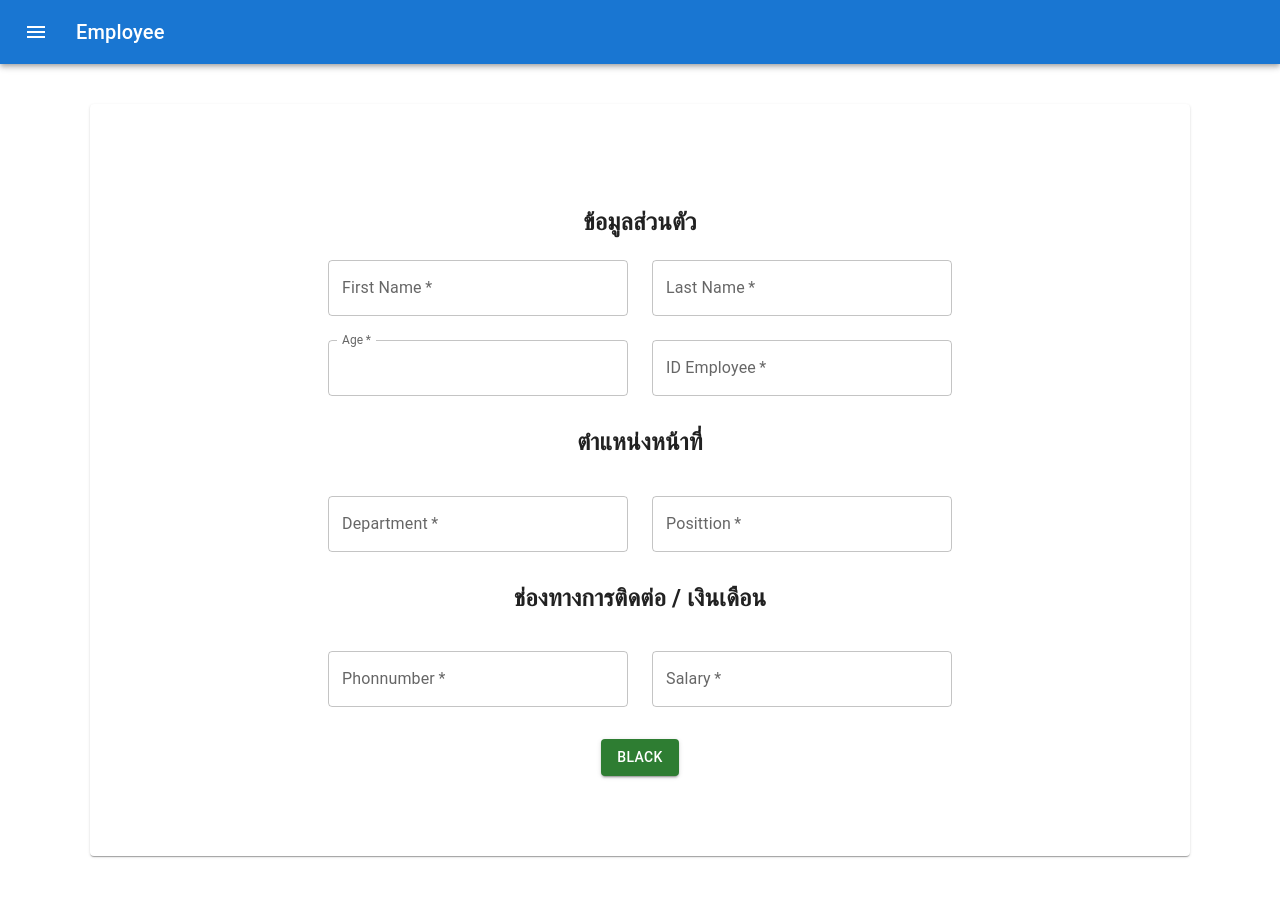
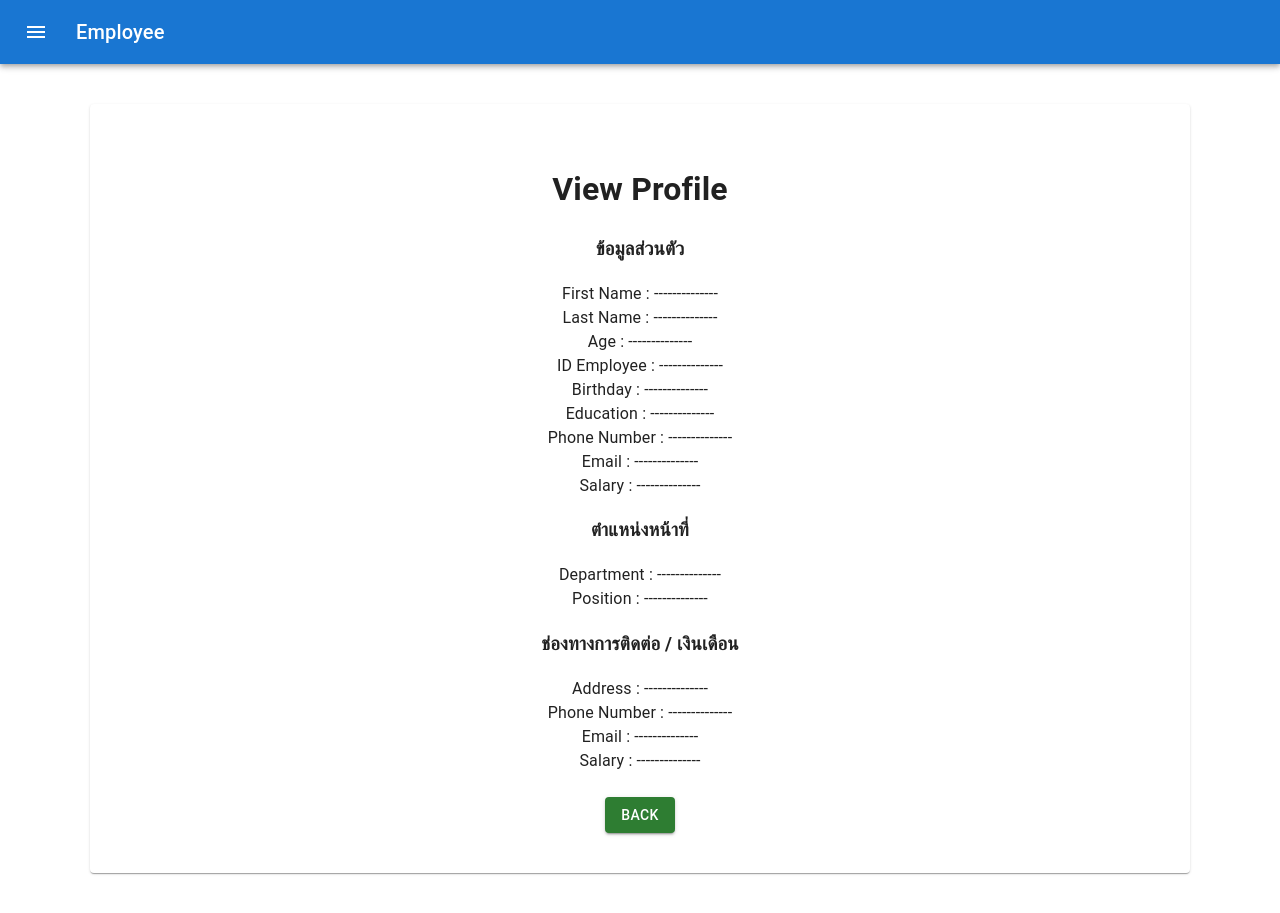
Before and after one commit to sxp1/EmployyeeProject, a React (Create React App) app: page /ViewProfile/1 in a window 1280 px wide. Built offline with nearby package versions, Linux system fonts and the light colour scheme; no server answers.

Commit message:
Update ViewProfile

```diff
--- a/src/component/ViewProfile.js
+++ b/src/component/ViewProfile.js
@@ -36,32 +36,22 @@ import FormHelperText from "@mui/material/FormHelperText";
 import Input from "@mui/material/Input";
 import User from "./user";
 import TextField from "@mui/material/TextField";
-import { useParams } from 'react-router-dom';
+import { useParams } from "react-router-dom";
 
 export default function Usercreate() {
-  // const {
-  //   register,
-  //   handleSubmit,
-  //   watch,
-  //   formState: { errors },
-  // } = useForm(
-
-  // );
   const onSubmit = (data) => {
     console.log(data);
   };
   const id = useParams();
-  useEffect(()=>{
+  useEffect(() => {
     var requestOptions = {
-      method: 'GET',
-      redirect: 'follow'
+      method: "GET",
+      redirect: "follow",
     };
     console.log(id.id);
     fetch(`http://192.168.56.117:3000/getdataupdate/${id.id}`, requestOptions)
-      .then(response => response.json())
-      .then(result => {
-
-
+      .then((response) => response.json())
+      .then((result) => {
         setlastname(result[0].lastname);
         setemployeeid(result[0].employeeid);
         setdepartment(result[0].department);
@@ -70,157 +60,80 @@ export default function Usercreate() {
         setposition(result[0].position);
         setsalary(result[0].salary);
         setfname(result[0].firstname);
-
       })
-      .catch(error => console.log('error', error));
-  }, [id])
+      .catch((error) => console.log("error", error));
+  }, [id]);
 
   const theme = {
     spacing: [0, 2, 3, 5, 8],
   };
 
-  const [fname,setfname] = useState('');
-  const [lastname,setlastname] = useState('');
-  const [employeeid,setemployeeid] = useState('');
-  const [department,setdepartment] = useState('');
-  const [age,setage] = useState('');
-  const [phonnumber,setphonnumber] = useState('');
-  const [position,setposition] = useState('');
-  const [salary,setsalary] = useState('');
+  const [fname, setfname] = useState("");
+  const [lastname, setlastname] = useState("");
+  const [employeeid, setemployeeid] = useState("");
+  const [department, setdepartment] = useState("");
+  const [age, setage] = useState("");
+  const [phonnumber, setphonnumber] = useState("");
+  const [position, setposition] = useState("");
+  const [salary, setsalary] = useState("");
 
   return (
     <React.Fragment>
       <CssBaseline />
       <Container maxWidth="xl" sx={{ p: 5 }}>
         <center>
-        <Paper sx={{ p: 10,width: "1100px" }} >
+          <Paper sx={{ p: 5, width: "1100px" }}>
             <center>
-
-              <h2> ข้อมูลส่วนตัว </h2>
-              <form
-
+              <h1> View Profile </h1>
+              <h3> ข้อมูลส่วนตัว </h3>
+              <div
+                class="container"
+                id="outlined-number"
+                sx={{ width: "300px" }}
               >
-                <div>
-                <TextField
-                    id="outlined-basic"
-                    label="First Name"
-                    variant="outlined"
-                    required
-                    sx={{
-                      mb: 1,
-                      fontSize: "var(--joy-fontSize-sm)",
-                      width: "300px",
-                    }}
-                    value={fname}
-                    onChange={(e)=> setfname(e.target.value)}
-                  />
-                  <TextField
-                    id="outlined-basic"
-                    label="Last Name"
-                    variant="outlined"
-                    required
-                    sx={{ mb: 1, fontSize: "var(--joy-fontSize-sm)",ml: 3, width: "300px" }}
-                    value={lastname}
-                    onChange={(e)=> setlastname(e.target.value)}
-                  />
+                  <div class="col">First Name : --------------</div>
+                  <div class="col">Last Name : --------------</div>
+                  <div class="col">Age : --------------</div>
+                  <div class="col">ID Employee : --------------</div>
+                  <div class="col">Birthday : --------------</div>
+                  <div class="col">Education : --------------</div>
+                  <div class="col">Phone Number : --------------</div>
+                  <div class="col">Email : --------------</div>
+                  <div class="col">Salary : --------------</div>
               </div>
               <div>
-                <TextField
+                <h3> ตำแหน่งหน้าที่ </h3>
+                <div
+                class="container"
                 id="outlined-number"
-                    label="Age"
-                    type="number"
-                    InputLabelProps={{ shrink: true }}
-                    inputProps={{ min: 1 }}
-                    margin="normal"
-                    required
-                    sx={{ width: "300px" }}
-                    value={age}
-                    onChange={(e)=> setage(e.target.value)}
-                  />
-                  <TextField
-                    id="outlined-basic"
-                    label="ID Employee"
-                    variant="outlined"
-                    required
-                    sx={{ mb: 1, fontSize: "var(--joy-fontSize-sm)",ml: 3, width: "300px" }}
-                    value={employeeid}
-                    onChange={(e)=> setemployeeid(e.target.value)}
-                    margin="normal"
-                  />
+                sx={{ width: "100px" }}
+               >
+                  <div class="col">Department : --------------</div>
+                  <div class="col">Position : --------------</div>
                 </div>
-
-                <div>
-                <h2> ตำแหน่งหน้าที่ </h2>
-                <TextField
-                    id="outlined-basic"
-                    label="Department"
-                    variant="outlined"
-                    required
-                    sx={{
-                      mb: 1,
-                      fontSize: "var(--joy-fontSize-sm)",
-                      width: "300px",
-                    }}
-                    onChange={(e)=> setdepartment(e.target.value)}
-                    value={department}
-                    margin="normal"
-                  />
-                  <TextField
-                    id="outlined-basic"
-                    label="Posittion"
-                    variant="outlined"
-                    required
-                    sx={{ mb: 1, fontSize: "var(--joy-fontSize-sm)",ml: 3, width: "300px" }}
-                    onChange={(e)=> setposition(e.target.value)}
-                    value={position}
-                    margin="normal"
-                  />
-
-
               </div>
               <div>
-                <h2> ช่องทางการติดต่อ / เงินเดือน </h2>
-                <TextField
-                    id="outlined-basic"
-                    label="Phonnumber"
-                    variant="outlined"
-                    required
-                    sx={{
-                      mb: 1,
-                      fontSize: "var(--joy-fontSize-sm)",
-                      width: "300px",
-                    }}
-                    onChange={(e)=> setphonnumber(e.target.value)}
-                    value={phonnumber}
-                    margin="normal"
-                  />
-                  <TextField
-                    id="outlined-basic"
-                    label="Salary"
-                    variant="outlined"
-                    required
-                    sx={{ mb: 1, fontSize: "var(--joy-fontSize-sm)",ml: 3, width: "300px" }}
-                    onChange={(e)=> setsalary(e.target.value)}
-                    value={salary}
-                    margin="normal"
-                  />
-
-
+                <h3> ช่องทางการติดต่อ / เงินเดือน </h3>
+                <div
+                class="container"
+                id="outlined-number"
+                sx={{ width: "300px" }}
+               >
+                  <div class="col">Address : --------------</div>
+                  <div class="col">Phone Number : --------------</div>
+                  <div class="col">Email : --------------</div>
+                  <div class="col">Salary : --------------</div>
                 </div>
-
+              </div>
 
               <Button
                 variant="contained"
                 href="/"
-                  sx={{ mt: 3  }}
+                sx={{ mt: 3 }}
                 color="success"
-
               >
-                  Black
+                Back
               </Button>
-
-              </form>
-
             </center>
           </Paper>
         </center>
```
Lines whose indentation alone changed are shown as unchanged.
